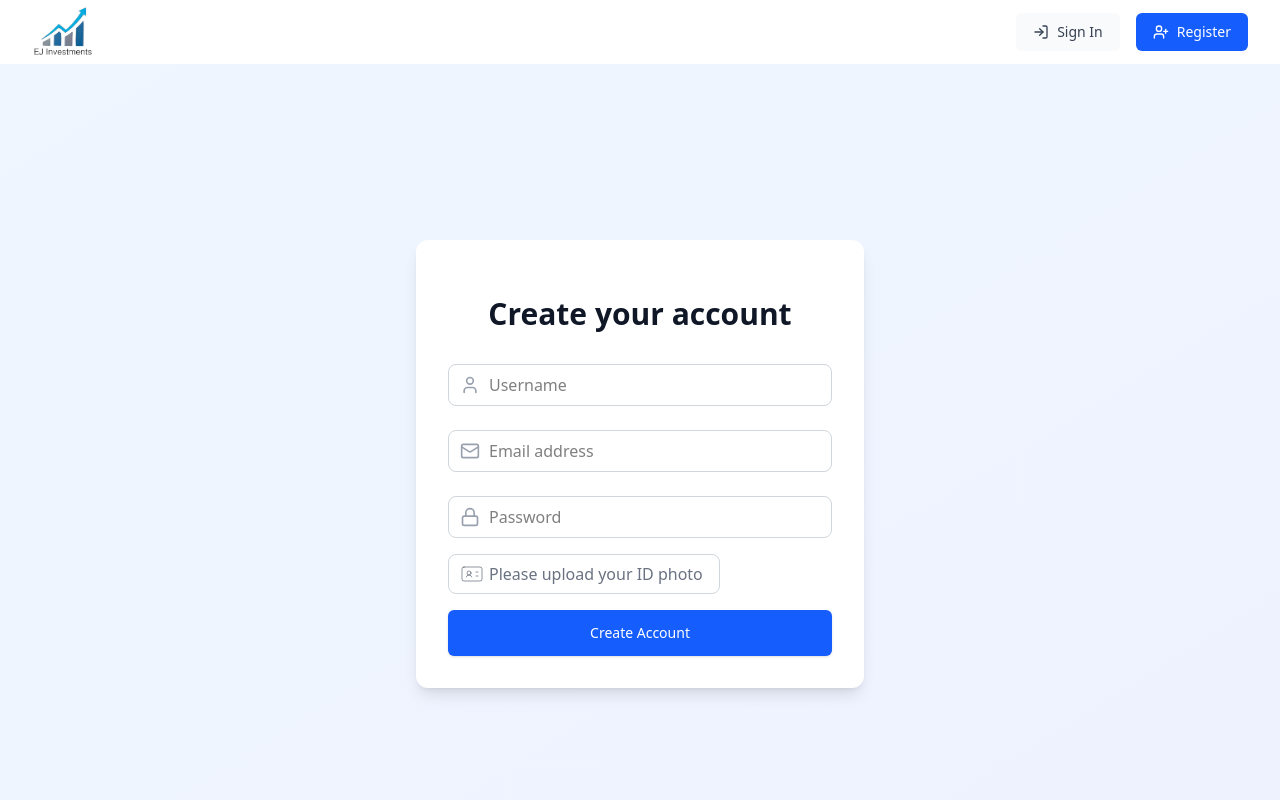
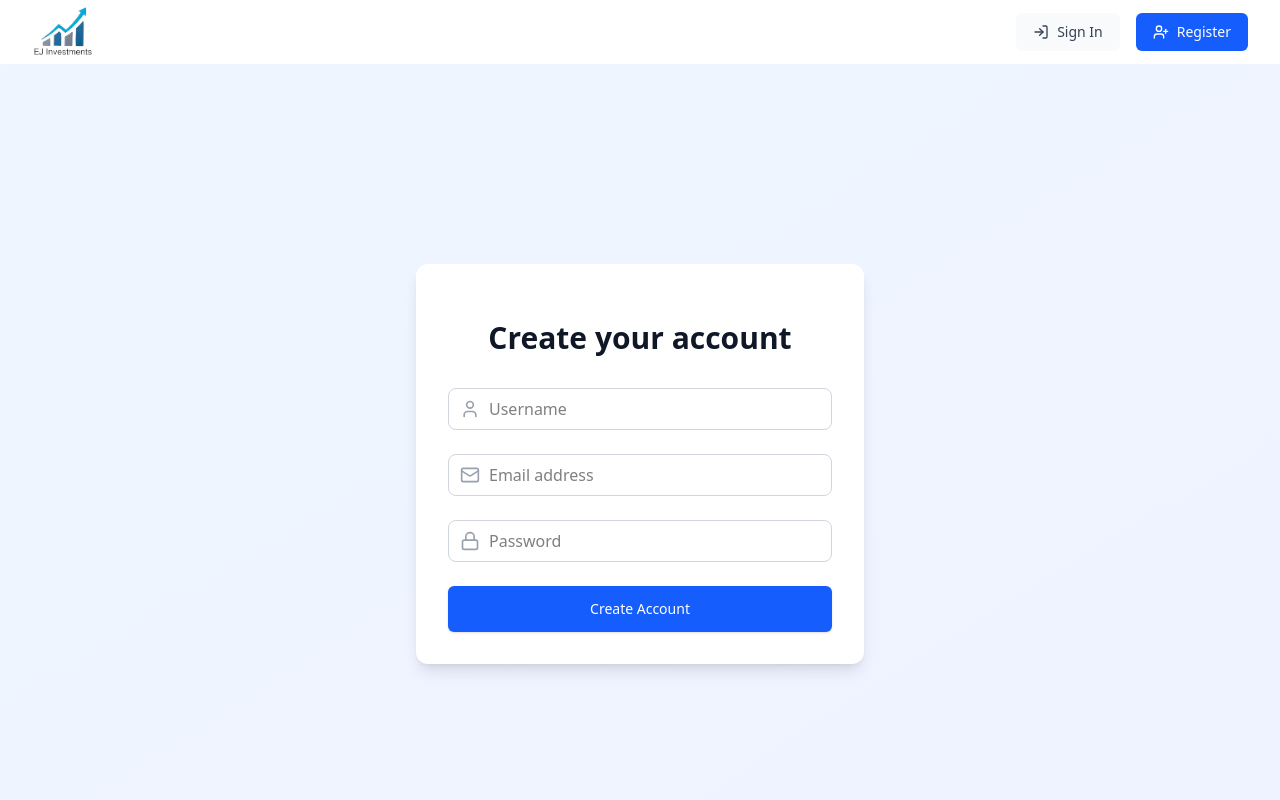
Before and after one commit to Odin0001/ej-investments, a React (Vite) app: page /register in a window 1280 px wide. Shown: the top 800 px of the page. Built offline with nearby package versions, Linux system fonts and the light colour scheme; no server answers.

Commit message:
Update AuthForm.jsx

```diff
--- a/src/components/AuthForm.jsx
+++ b/src/components/AuthForm.jsx
@@ -90,14 +90,6 @@ export function AuthForm({ type }) {
             />
           </div>
 
-          {type === 'register' && <div className="relative">
-            <div className='absolute left-3 top-1/2 transform -translate-y-1/2 text-gray-800'>
-              <svg xmlns="http://www.w3.org/2000/svg" width="24" height="24" viewBox="0 0 24 24" fill="none" stroke="currentColor" stroke-width="0.5" stroke-linecap="round" stroke-linejoin="round" class="lucide lucide-id-card"><path d="M16 10h2"/><path d="M16 14h2"/><path d="M6.17 15a3 3 0 0 1 5.66 0"/><circle cx="9" cy="11" r="2"/><rect x="2" y="5" width="20" height="14" rx="2"/></svg>
-            </div>
-            <input type="file" accept=".jpg, .jpeg, .png" id='file' className='hidden' onChange={(e) => setFile(e.target.files[0])} required />
-            <label htmlFor="file" className="w-full pl-10 pr-4 py-2 border border-gray-300 rounded-lg focus:ring-2 focus:ring-blue-500 focus:border-transparent text-gray-500 cursor-pointer">{file === '' ? 'Please upload your ID photo' : file.name}</label>
-          </div>}
-
           {error && (
             <div className="bg-red-50 text-red-500 p-3 rounded-lg text-sm">
               {error}
```
